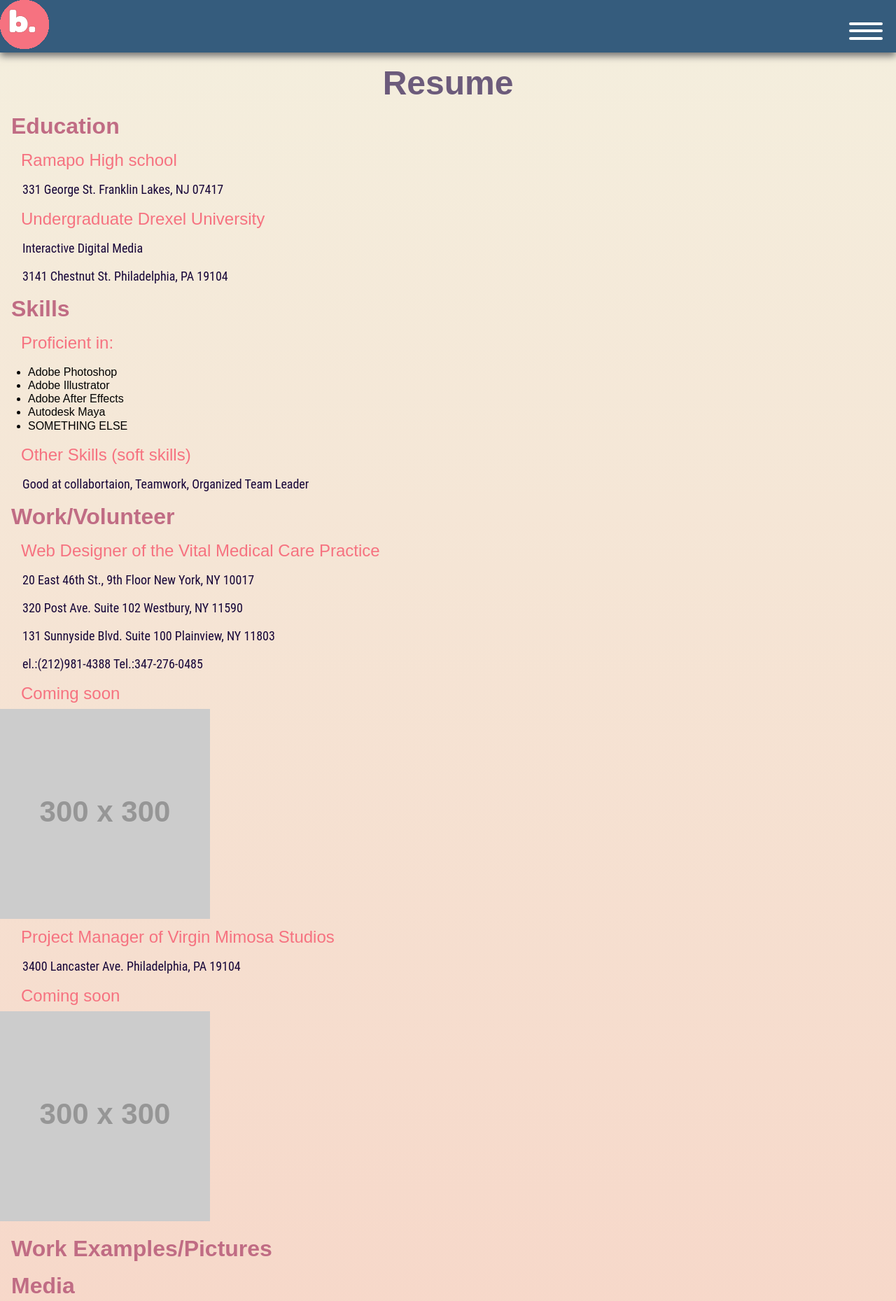
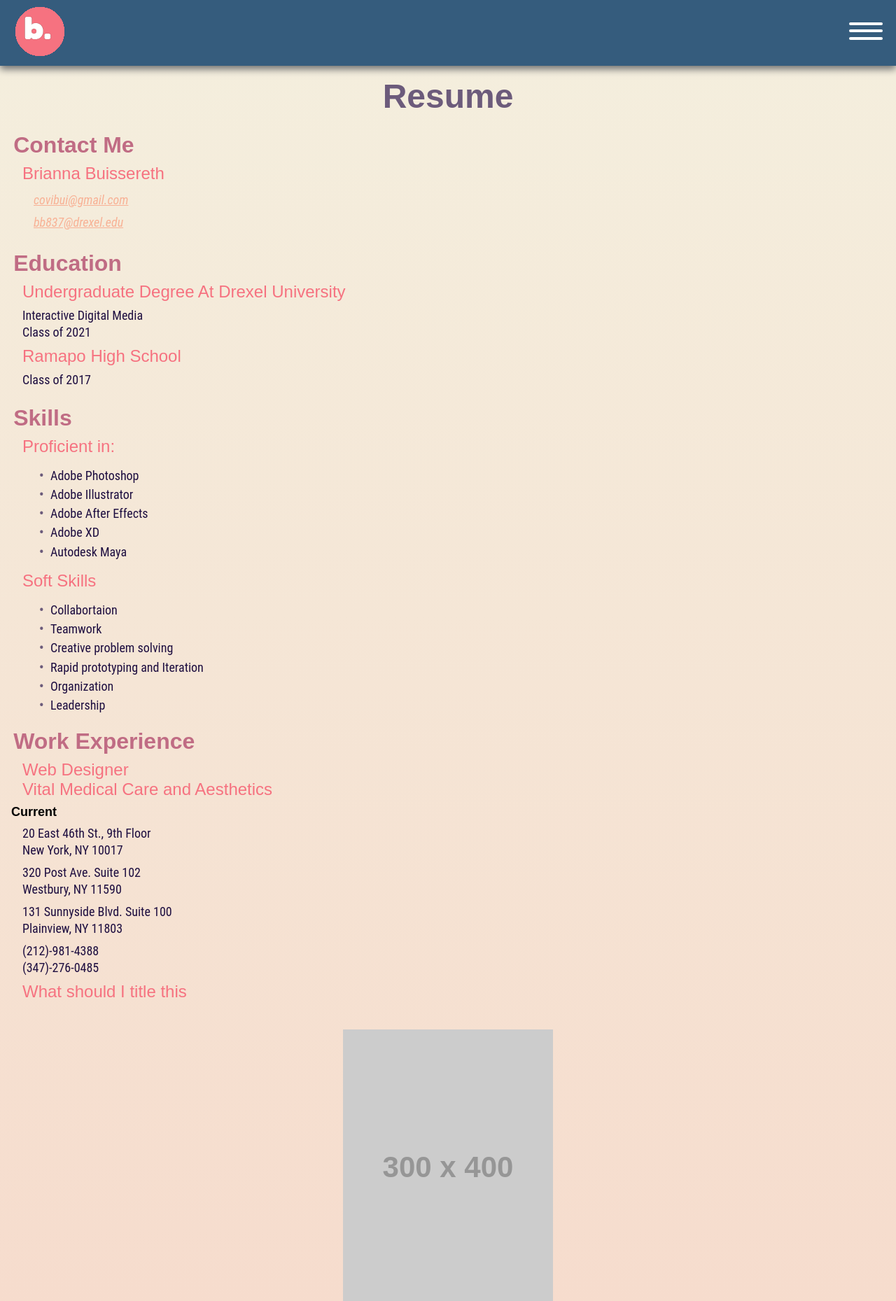
Before and after one commit to bb837/IDM_211_bb837_Portfolio, a plain HTML site: page Resume.html in a window 1280 px wide. Shown: the top 1859 px of the page at 70% size. Drawn offline with Linux system fonts and the light colour scheme; placeholder pictures from the web are drawn by us; a web font is replaced by a local one.

Commit message:
Update to Content
Css errors fixed
updated to index portfolio and resume pages

```diff
--- a/Resume.html
+++ b/Resume.html
@@ -45,59 +45,58 @@
       <!--<img id="hamburger_icon" src="https://via.placeholder.com/50x50?text=hamburger_icon" alt="hamburger_icon">
       -->
     </header>
+        <h1>Resume</h1>
+          <div class="resume_info">
 
-        <h1>Resume</h1>
-          <div class="Resume_Info">
+            <h2> Contact Me</h2>
+            <h3>Brianna Buissereth</h3>
+                <address class="email"> <a href="mailto:covibui@gmail.com"> covibui@gmail.com</a>
+                <br><a href="mailto:bb837@drexel.edu"> bb837@drexel.edu</a>
+                </address>
 
             <h2> Education</h2>
+                <h3>Undergraduate Degree At Drexel University</h3>
+                <p>Interactive Digital Media <br>
+                  Class of 2021</p>
 
-                  <h3>Ramapo High school</h3>
-
-                    <p>  331 George St.
-                    Franklin Lakes, NJ
-                    07417</p>
-                  </div>
-
-                    <h3>Undergraduate Drexel University</h3>
-
-                    <p>Interactive Digital Media</p>
-
-                      <p>3141 Chestnut St.
-                      Philadelphia, PA
-                      19104</p>
+                  <h3>Ramapo High School</h3>
+                  <p>Class of 2017</p>
 
               <h2>Skills</h2>
-
                 <h3> Proficient in:</h3>
-
-                  <ul>
+                  <ul class="bulleted_list">
                     <li>Adobe Photoshop</li>
                     <li>Adobe Illustrator</li>
                     <li>Adobe After Effects</li>
+                    <li>Adobe XD</li>
                     <li>Autodesk Maya</li>
-                    <li>SOMETHING ELSE</li>
                   </ul>
 
-                <h3>Other Skills (soft skills)</h3>
-                  <p>Good at collabortaion,
-                Teamwork,
-                Organized
-                Team Leader</p>
+                <h3>Soft Skills</h3>
+                <ul class="bulleted_list">
+                  <li>Collabortaion</li>
+                  <li>Teamwork</li>
+                  <li>Creative problem solving</li>
+                  <li>Rapid prototyping and Iteration</li>
+                  <li>Organization</li>
+                  <li>Leadership</li>
+                </ul>
 
-            <h2>Work/Volunteer</h2>
+            <h2>Work Experience</h2>
+              <h3>Web Designer
+                <br> Vital Medical Care and Aesthetics</h3>
+                <h4>Current</h4>
+                  <p>20 East 46th St., 9th Floor <br>New York, NY 10017</p>
+                  <p>320 Post Ave. Suite 102 <br>Westbury, NY 11590</p>
+                  <p>131 Sunnyside Blvd. Suite 100  <br>Plainview, NY 11803</p>
+                  <p>(212)-981-4388 <br>(347)-276-0485</p>
 
-              <h3>Web Designer of the Vital Medical Care Practice</h3>
+                <h3>What should I title this</h3>
 
-                  <p>20 East 46th St., 9th Floor New York, NY 10017</p>
-                  <p>320 Post Ave. Suite 102 Westbury, NY 11590</p>
-                  <p>131 Sunnyside Blvd. Suite 100 Plainview, NY 11803</p>
-                  <p>el.:(212)981-4388 Tel.:347-276-0485</p>
+                <img id="placeholder_img" src="https://via.placeholder.com/300x400?text=VMC_PIC" alt="VMC">
 
-                <h3>Coming soon</h3>
-
-                <img id="placeholder_img " src="https://via.placeholder.com/300x300?text=Coming_Soon" alt="VMC">
-
-              <h3>Project Manager of Virgin Mimosa Studios</h3>
+              <h3>Project Manager <br>
+                Virgin Mimosa Studios</h3>
 
                   <p><span>3400 Lancaster Ave.</span>
                   <span>Philadelphia, PA 19104</span></p>
@@ -105,15 +104,7 @@
 
               <h3>Coming soon</h3>
 
-              <img id="placeholder_img_02 " src="https://via.placeholder.com/300x300?text=Coming_Soon" alt="VMC">
-
-            <h2>Work Examples/Pictures</h2>
-
-            <h2>Media</h2>
-                <div id="button">
-                  <a href="portfolio.html">View My Work</a>
-                    <!-- ADD THIS SHIT LATER-->
-                </div>
+              <img id="placeholder_img_02" src="https://via.placeholder.com/300x400?text=game_logo_or_something" alt="VMS">
 
               <!--
                 <div class="Achievements">
@@ -124,34 +115,21 @@
                 </div>
               -->
 
-            <h2> Contact Information</h2>
-                <p><span>covibui@gmail.com</span>
-
-                <span>bb837@drexel.edu</span></p>
                     </div>
 
                     <nav id="nav">
 
                       <ul>
-              <a href="index.html">
-                <li id="index_button">Home</li>
-              </a>
-        <!--           <li id="index_button"><a href="index.html">Home</a></li>-->
-
-              <a href="Resume.html">
-                <li id="resume_button">Resume</li>
-              </a>
-
-              <a href="portfolio.html">
-                <li id="portfolio_button">Portfolio</li>
-              </a>
+                        <li><a id="index_button" href="index.html">Home</a></li>
+                        <li><a id="resume_button" href="resume.html">Resume</a></li>
+                        <li><a id="portfolio_button" href="portfolio.html">Portfolio</a></li>
                       </ul>
-        </nav>
 
       <footer>
           <h4>&copy; 2018 Brianna Buissereth</h4>
           <!--more stuff here-->
       </footer>
+
   </main>
 
 </html>
--- a/css/master.css
+++ b/css/master.css
@@ -1,22 +1,26 @@
 
-/*            DOCUMENT           */
+/*            DOCUMENT/HTML           */
 
 html {
   font-size: 100%;
   scroll-behavior: smooth;
 }
 
-a:visited {
+a:visited, a:link {
   color: #F8B195;
 }
 
 a:hover,
 a.focus {
-  color: #F8B195;
+  color: #F67280;
 }
 
 a:active {
   color: #F8B195;
+
+a{
+  text-decoration: none;
+}
 
 * {
     box-sizing: border-box;
@@ -57,10 +61,6 @@ header {
   background-color: #355C7D;
   box-shadow: 0 .3125rem .625rem #717171;
   color: #ffffff;
-  font-size: 1.125rem;
-  font-family: 'bebas-neue-by-fontfabric', sans-serif;
-  font-weight: 400;
-  font-style: normal;
   position: sticky;
   text-align: left;
   top: 0;
@@ -70,19 +70,19 @@ header {
 
 #logo {
   height: 70px;
-  /*margin: 4.38rem;
-  padding: .25rem;*/
+  margin: .1rem 1.125rem;
+  padding: .5rem .25rem;
   width: 70px;
+
 }
 
 #hamburger_icon {
   float: right;
-  margin-bottom: .5rem;
-  margin-top: 1rem;
+  margin: 1rem 1.125rem;
   padding: .5rem;
 }
 
-/*              MAIN               */
+/*              MAIN/BODY              */
 
 main {
   background: #f4efde; /* Old browsers */
@@ -97,26 +97,44 @@ main {
   font-style: normal;
 }
 
-.About {
+/*              INDEX SPECS              */
+
+#portrait {
+  display: block;
+  position: relative;
+  margin: .5rem auto;
+}
+
+.about_caption {
   margin-bottom: 3rem;
   text-align: center;
 }
 
-#portrait {
-  display: block;
-  position: relative;
-  margin: 2rem auto;
-}
-
-#figcaption_test {
+/*#figcaption_test {
   margin: .5rem;
   position: absolute;
   z-index: 20;
   top: -3rem;
+}*/
+
+/*         RESUME SPECS          */
+
+.resume_info h3 {
+  color: #F67280;
+  font: 1.5rem 'bebas-neue-by-fontfabric', sans-serif;
+  font-weight: 400;
+  margin: .5rem 2rem;
 }
 
-.image_box {
-  margin-top: 0;
+.resume_info h2 {
+  margin-top: 1.5rem;
+}
+
+.email {
+  line-height: 2rem;
+  margin: .5rem 3rem;
+  color: #1e0e40;
+  font-family: 'Roboto Condensed', sans-serif;
 }
 
 /*         TEXT           */
@@ -132,39 +150,57 @@ h2 {
   color: #C06C84;
   font: 2rem 'bebas-neue-by-fontfabric', sans-serif;
   font-weight: 600;
-  margin: 1rem 1rem;
+  margin: .5rem 1.2rem;
 }
 
 h3 {
   color: #F67280;
-  font: 1.5rem 'bebas-neue-by-fontfabric', sans-serif;
+  font: 2rem 'bebas-neue-by-fontfabric', sans-serif;
   font-weight: 400;
   margin: .5rem 1.875rem;
-  padding-left: .5rem auto;
 }
 
 h4 {
   margin: .5rem 1rem;
 }
 
-p {
-  color: #160538;
+p.paragraph_text {
+  color: #1e0e40;
   font-family: 'Roboto Condensed', sans-serif;
   line-height: 1.5rem;
-  margin: 1rem 2rem;
-  padding: auto 1rem;
+  margin: .75rem 1.25rem;
 }
 
-.paragraph_text {
+p {
+  color: #1e0e40;
+  font-family: 'Roboto Condensed', sans-serif;
+  line-height: 1.5rem;
+  margin: .5rem 2rem;
+}
+
+/*.paragraph_text {
   text-indent: 3rem;
-}
+}*/
 
 .centered {
   text-align: center;
 }
 
 li {
-  font: 1rem/1.2rem arial, sans-serif;
+  color: #1e0e40;
+  font-family: 'Roboto Condensed', sans-serif;
+  line-height: 1.2rem;
+  list-style: none;
+  margin: .5rem 2rem;
+}
+
+ul.bulleted_list li::before {
+  content: "\2022";
+  color: #6C5B7B;
+  font-weight: 900;
+  display: inline-block;
+  width: 1rem;
+  margin-left: -1rem;
 }
 
 /*         NAV             */
@@ -186,10 +222,11 @@ nav {
   display: block;
   font: 1rem/1.2rem arial, sans-serif;
   font-size: 1.2rem;
-  margin: 1rem 3rem;
+  margin: 1rem auto;
   padding: 1rem 1.3rem;
   text-align: center;
   text-decoration: none;
+  width: 16rem;
 }
 
 nav ul {
@@ -233,13 +270,18 @@ how to change the font to SECONDARY FONT no underline*/
 
 /*          IMAGES    ???         */
 
-figure.figure {
+/*figure.figure {
   background-color: #F8B195;
   float: left;
   height: 12rem;
   margin: 3rem .5rem;
   padding-left: 2rem;
   width: 20rem;
+}*/
+
+figure.figure {
+  border-radius: 1rem;
+  margin: .75rem .75rem;
 }
 
 .figcaption {
@@ -264,6 +306,7 @@ footer {
   background-color: #355C7D;
   clear: both;
   color: #ffffff;
+  margin: auto;
   position: relative;
   text-indent: inherit;
 }
```
Also changed, not shown: index.html (+12 -16 lines), portfolio.html (+49 -37 lines). Lines whose indentation alone changed are shown as unchanged.
